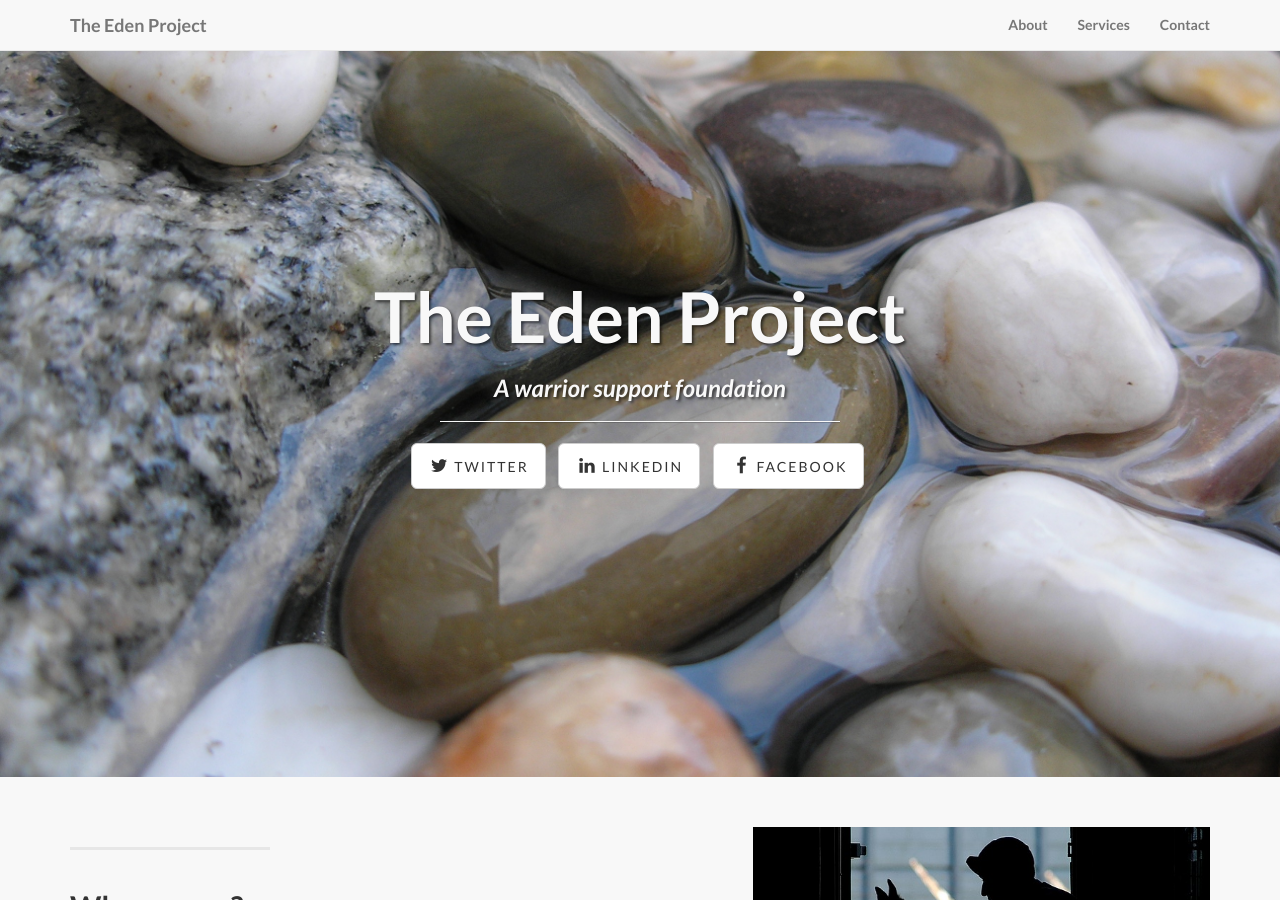
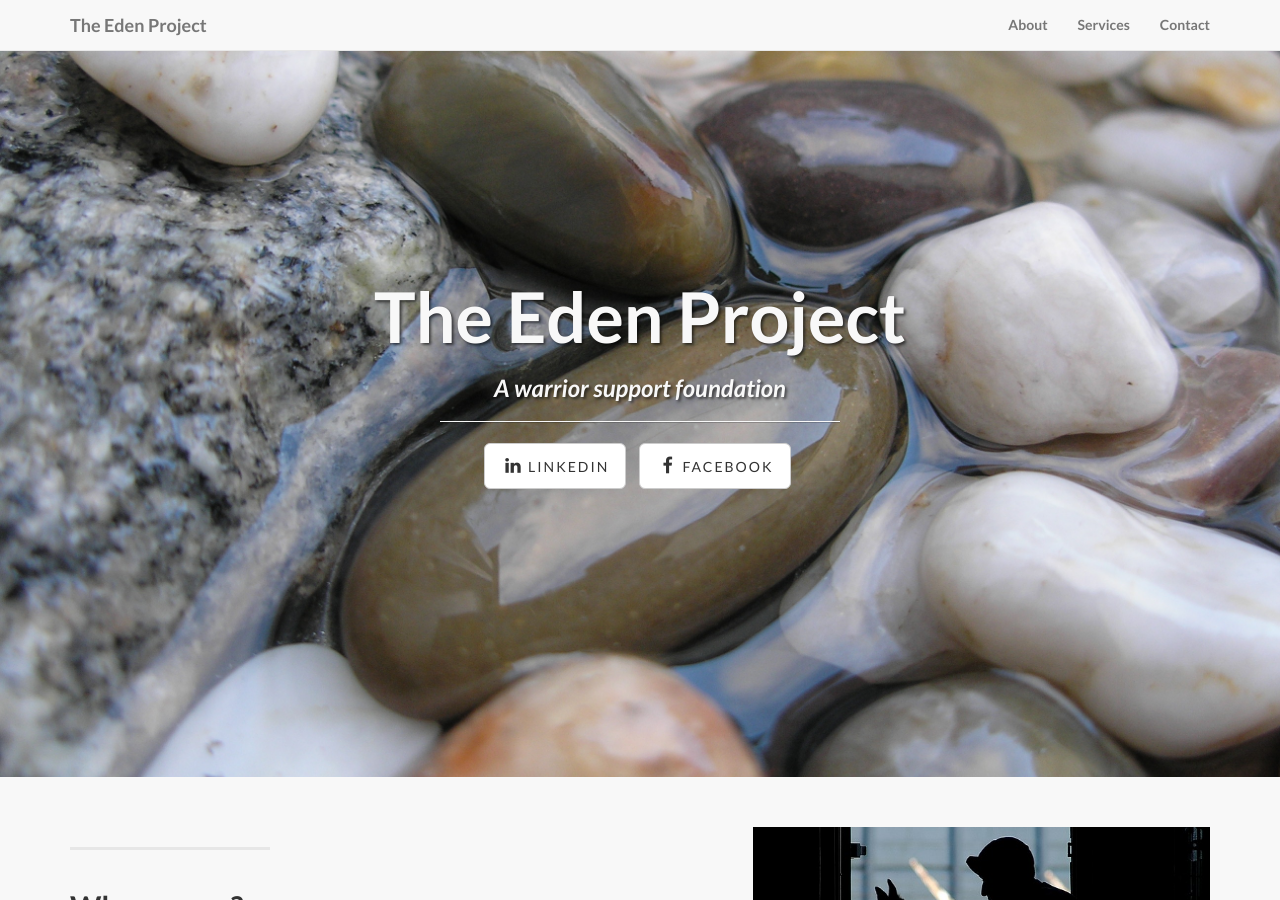
Before and after one commit to bbriggs/eden-project-web, a Jekyll site: the page index.html, which Jekyll copies as it is, in a window 1280 px wide and 900 px high. Built offline with Jekyll 4.4.1, drawn with Linux system fonts in a browser that asks for light colours; some of the changed text lies outside the part shown.

Commit message:
More social button fixes

```diff
--- a/index.html
+++ b/index.html
@@ -76,9 +76,6 @@
                         <!-- <h3>Restore. Rebuild. Rejuvenate. Restart.</h3> -->
                         <hr class="intro-divider">
                         <ul class="list-inline intro-social-buttons">
-                          <li>
-                                <a href="https://twitter.com/SBootstrap" class="btn btn-default btn-lg"><i class="fa fa-twitter fa-fw"></i> <span class="network-name">Twitter</span></a>
-                            </li>
                             <li>
                                 <a href="https://www.linkedin.com/in/brenton-briggs-pmp-lss-mbb-dad-882a6236" class="btn btn-default btn-lg"><i class="fa fa-linkedin fa-fw"></i> <span class="network-name">Linkedin</span></a>
                             </li>
@@ -175,13 +172,10 @@
                 <div class="col-lg-6">
                     <ul class="list-inline banner-social-buttons">
                         <li>
-                            <a href="https://twitter.com/SBootstrap" class="btn btn-default btn-lg"><i class="fa fa-twitter fa-fw"></i> <span class="network-name">Twitter</span></a>
+                            <a href="https://www.linkedin.com/in/brenton-briggs-pmp-lss-mbb-dad-882a6236" class="btn btn-default btn-lg"><i class="fa fa-linkedin fa-fw"></i> <span class="network-name">Linkedin</span></a>
                         </li>
                         <li>
-                            <a href="https://github.com/IronSummitMedia/startbootstrap" class="btn btn-default btn-lg"><i class="fa fa-github fa-fw"></i> <span class="network-name">Github</span></a>
-                        </li>
-                        <li>
-                            <a href="#" class="btn btn-default btn-lg"><i class="fa fa-linkedin fa-fw"></i> <span class="network-name">Linkedin</span></a>
+                            <a href="https://www.facebook.com/edenprojectfoundation/" class="btn btn-default btn-lg"><i class="fa fa-facebook fa-fw"></i> <span class="network-name">Facebook</span></a>
                         </li>
                     </ul>
                 </div>
```
